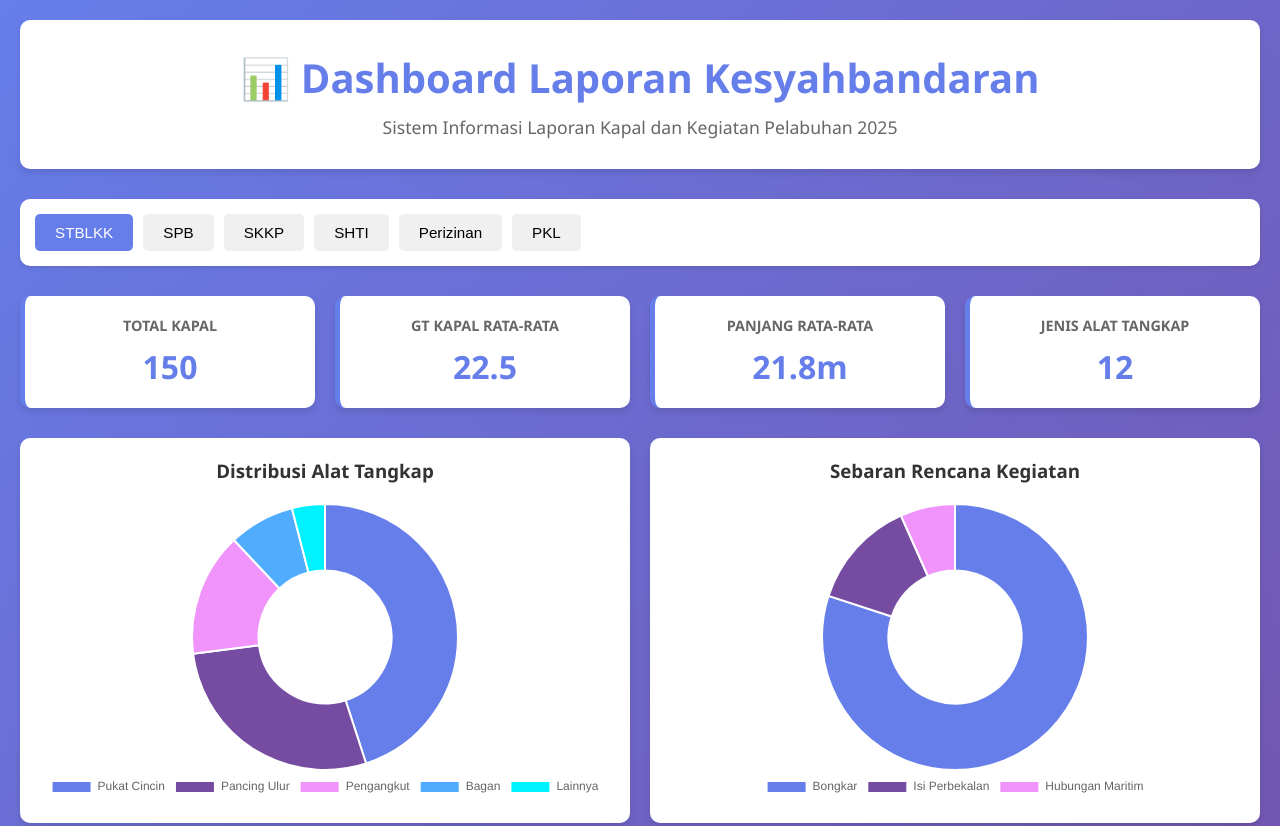
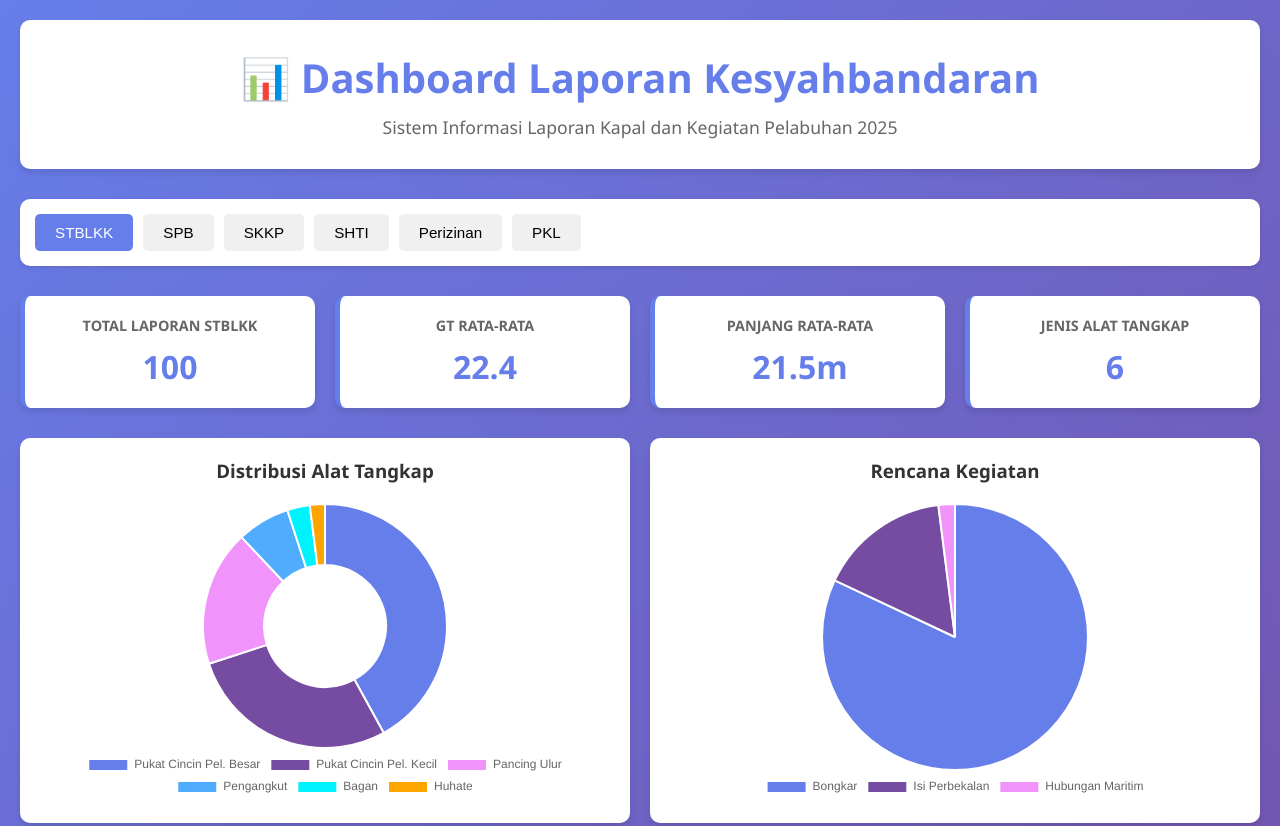
Before and after one commit to agungprayoga19991-commits/SANDAR-RATU, a plain HTML site: page coba.html in a window 1280 px wide. Shown: the top 826 px of the page. Drawn offline with nearby package versions, Linux system fonts and the light colour scheme.

Commit message:
Update cobacobacoba coba.html

```diff
--- a/coba.html
+++ b/coba.html
@@ -144,37 +144,6 @@
             height: 300px;
         }
 
-        .table-container {
-            background: white;
-            padding: 20px;
-            border-radius: 10px;
-            box-shadow: 0 4px 6px rgba(0,0,0,0.1);
-            overflow-x: auto;
-        }
-
-        table {
-            width: 100%;
-            border-collapse: collapse;
-            font-size: 0.9em;
-        }
-
-        th {
-            background: #667eea;
-            color: white;
-            padding: 12px;
-            text-align: left;
-            font-weight: 600;
-        }
-
-        td {
-            padding: 12px;
-            border-bottom: 1px solid #eee;
-        }
-
-        tr:hover {
-            background: #f9f9f9;
-        }
-
         footer {
             text-align: center;
             color: white;
@@ -203,20 +172,20 @@
         <div id="stblkk" class="tab-content active">
             <div class="stats-grid">
                 <div class="stat-card">
-                    <h3>Total Kapal</h3>
-                    <div class="value" id="stblkk-total">150</div>
+                    <h3>Total Laporan STBLKK</h3>
+                    <div class="value">100</div>
                 </div>
                 <div class="stat-card">
-                    <h3>GT Kapal Rata-rata</h3>
-                    <div class="value" id="stblkk-gt">22.5</div>
+                    <h3>GT Rata-rata</h3>
+                    <div class="value">22.4</div>
                 </div>
                 <div class="stat-card">
                     <h3>Panjang Rata-rata</h3>
-                    <div class="value" id="stblkk-panjang">21.8m</div>
+                    <div class="value">21.5m</div>
                 </div>
                 <div class="stat-card">
                     <h3>Jenis Alat Tangkap</h3>
-                    <div class="value" id="stblkk-alat">12</div>
+                    <div class="value">6</div>
                 </div>
             </div>
 
@@ -228,7 +197,7 @@
                     </div>
                 </div>
                 <div class="chart-container">
-                    <h3>Sebaran Rencana Kegiatan</h3>
+                    <h3>Rencana Kegiatan</h3>
                     <div class="chart-wrapper">
                         <canvas id="stblkkKegiatanChart"></canvas>
                     </div>
@@ -248,23 +217,29 @@
             <div class="stats-grid">
                 <div class="stat-card">
                     <h3>Total SPB</h3>
-                    <div class="value" id="spb-total">45</div>
+                    <div class="value">99</div>
                 </div>
                 <div class="stat-card">
-                    <h3>Status Aktif</h3>
-                    <div class="value" id="spb-aktif">42</div>
+                    <h3>GT Rata-rata</h3>
+                    <div class="value">24.2</div>
                 </div>
                 <div class="stat-card">
-                    <h3>Pelanggan Baru</h3>
-                    <div class="value" id="spb-baru">8</div>
+                    <h3>Tanggal Terbit</h3>
+                    <div class="value">Jan 2025</div>
                 </div>
             </div>
 
             <div class="charts-grid">
                 <div class="chart-container">
-                    <h3>Status SPB</h3>
+                    <h3>Distribusi Alat Tangkap SPB</h3>
                     <div class="chart-wrapper">
-                        <canvas id="spbStatusChart"></canvas>
+                        <canvas id="spbAlatChart"></canvas>
+                    </div>
+                </div>
+                <div class="chart-container">
+                    <h3>Sebaran Tanggal Terbit</h3>
+                    <div class="chart-wrapper">
+                        <canvas id="spbTanggalChart"></canvas>
                     </div>
                 </div>
             </div>
@@ -275,24 +250,31 @@
             <div class="stats-grid">
                 <div class="stat-card">
                     <h3>Total SKKP</h3>
-                    <div class="value" id="skkp-total">78</div>
+                    <div class="value">98</div>
                 </div>
                 <div class="stat-card">
-                    <h3>Berlaku</h3>
-                    <div class="value" id="skkp-berlaku">75</div>
+                    <h3>GT Rata-rata</h3>
+                    <div class="value">20.3</div>
                 </div>
                 <div class="stat-card">
-                    <h3>Kadaluarsa</h3>
-                    <div class="value" id="skkp-kadaluarsa">3</div>
+                    <h3>Jenis API</h3>
+                    <div class="value">12</div>
                 </div>
             </div>
 
             <div class="charts-grid">
                 <div class="chart-container">
-                    <h3>Status Sertifikat SKKP</h3>
+                    <h3>Top 10 Alat Penangkap Ikan (API)</h3>
                     <div class="chart-wrapper">
-                        <canvas id="skkpStatusChart"></canvas>
+                        <canvas id="skkpApiChart"></canvas>
                     </div>
+                </div>
+            </div>
+
+            <div class="chart-container">
+                <h3>Sebaran Pelabuhan Cek Fisik</h3>
+                <div class="chart-wrapper" style="height: 400px;">
+                    <canvas id="skkpPelabuhanChart"></canvas>
                 </div>
             </div>
         </div>
@@ -301,24 +283,30 @@
         <div id="shti" class="tab-content">
             <div class="stats-grid">
                 <div class="stat-card">
-                    <h3>Total SHTI</h3>
-                    <div class="value" id="shti-total">62</div>
+                    <h3>Total Laporan SHTI</h3>
+                    <div class="value">58</div>
                 </div>
                 <div class="stat-card">
-                    <h3>Terverifikasi</h3>
-                    <div class="value" id="shti-verifikasi">58</div>
+                    <h3>Total Berat Tangkapan</h3>
+                    <div class="value">450K+ kg</div>
                 </div>
                 <div class="stat-card">
-                    <h3>Belum Verifikasi</h3>
-                    <div class="value" id="shti-belum">4</div>
+                    <h3>Jenis Ikan</h3>
+                    <div class="value">2</div>
                 </div>
             </div>
 
             <div class="charts-grid">
                 <div class="chart-container">
-                    <h3>Status Verifikasi SHTI</h3>
+                    <h3>Jenis Ikan Tertangkap</h3>
                     <div class="chart-wrapper">
-                        <canvas id="shtiStatusChart"></canvas>
+                        <canvas id="shtiJenisChart"></canvas>
+                    </div>
+                </div>
+                <div class="chart-container">
+                    <h3>Tren Berat Tangkapan (Per Kapal)</h3>
+                    <div class="chart-wrapper">
+                        <canvas id="shtiBeratChart"></canvas>
                     </div>
                 </div>
             </div>
@@ -329,15 +317,15 @@
             <div class="stats-grid">
                 <div class="stat-card">
                     <h3>Total Perizinan Pusat</h3>
-                    <div class="value" id="perizinan-pusat">156</div>
+                    <div class="value">100</div>
                 </div>
                 <div class="stat-card">
                     <h3>Total Perizinan Daerah</h3>
-                    <div class="value" id="perizinan-daerah">248</div>
+                    <div class="value">100</div>
                 </div>
                 <div class="stat-card">
-                    <h3>Persetujuan Bulan Ini</h3>
-                    <div class="value" id="perizinan-setuju">32</div>
+                    <h3>Total Keseluruhan</h3>
+                    <div class="value">200</div>
                 </div>
             </div>
 
@@ -349,10 +337,17 @@
                     </div>
                 </div>
                 <div class="chart-container">
-                    <h3>Tren Perizinan Bulanan</h3>
+                    <h3>Alat Tangkap Perizinan Pusat</h3>
                     <div class="chart-wrapper">
-                        <canvas id="perizinantrenChart"></canvas>
+                        <canvas id="perizinanalatChart"></canvas>
                     </div>
+                </div>
+            </div>
+
+            <div class="chart-container">
+                <h3>Status Tanggal Akhir Izin (Daerah)</h3>
+                <div class="chart-wrapper" style="height: 400px;">
+                    <canvas id="perizinandateChart"></canvas>
                 </div>
             </div>
         </div>
@@ -362,30 +357,43 @@
             <div class="stats-grid">
                 <div class="stat-card">
                     <h3>Total PKL</h3>
-                    <div class="value" id="pkl-total">89</div>
+                    <div class="value">36</div>
                 </div>
                 <div class="stat-card">
-                    <h3>Aktif Beroperasi</h3>
-                    <div class="value" id="pkl-aktif">85</div>
+                    <h3>Total Kapal</h3>
+                    <div class="value">36</div>
                 </div>
                 <div class="stat-card">
-                    <h3>Non-aktif</h3>
-                    <div class="value" id="pkl-nonaktif">4</div>
+                    <h3>Jenis Pengupahan</h3>
+                    <div class="value">2</div>
                 </div>
             </div>
 
             <div class="charts-grid">
                 <div class="chart-container">
-                    <h3>Status PKL</h3>
+                    <h3>Jenis Pengupahan PKL</h3>
                     <div class="chart-wrapper">
-                        <canvas id="pklStatusChart"></canvas>
+                        <canvas id="pklUpahChart"></canvas>
                     </div>
+                </div>
+                <div class="chart-container">
+                    <h3>Distribusi GT Kapal PKL</h3>
+                    <div class="chart-wrapper">
+                        <canvas id="pklGtChart"></canvas>
+                    </div>
+                </div>
+            </div>
+
+            <div class="chart-container">
+                <h3>Top 15 Kapal PKL Berdasarkan GT</h3>
+                <div class="chart-wrapper" style="height: 400px;">
+                    <canvas id="pklKapalChart"></canvas>
                 </div>
             </div>
         </div>
 
         <footer>
-            <p>© 2025 Sistem Informasi Laporan Kesyahbandaran | Data diperbarui otomatis dari Google Sheets</p>
+            <p>© 2025 Sistem Informasi Laporan Kesyahbandaran | Data dari Google Sheets</p>
         </footer>
     </div>
 
@@ -393,19 +401,15 @@
         let charts = {};
 
         function showTab(tabName) {
-            // Sembunyikan semua tab
             const contents = document.querySelectorAll('.tab-content');
             contents.forEach(el => el.classList.remove('active'));
 
-            // Hapus active dari semua tombol
             const buttons = document.querySelectorAll('.nav-tab');
             buttons.forEach(btn => btn.classList.remove('active'));
 
-            // Tampilkan tab yang dipilih
             document.getElementById(tabName).classList.add('active');
             event.target.classList.add('active');
 
-            // Render ulang chart jika sudah dibuat
             setTimeout(() => {
                 Object.values(charts).forEach(chart => {
                     if (chart) chart.resize();
@@ -419,10 +423,10 @@
             charts.stblkkAlat = new Chart(stblkkAlatCtx, {
                 type: 'doughnut',
                 data: {
-                    labels: ['Pukat Cincin', 'Pancing Ulur', 'Pengangkut', 'Bagan', 'Lainnya'],
+                    labels: ['Pukat Cincin Pel. Besar', 'Pukat Cincin Pel. Kecil', 'Pancing Ulur', 'Pengangkut', 'Bagan', 'Huhate'],
                     datasets: [{
-                        data: [45, 28, 15, 8, 4],
-                        backgroundColor: ['#667eea', '#764ba2', '#f093fb', '#4facfe', '#00f2fe']
+                        data: [42, 28, 18, 7, 3, 2],
+                        backgroundColor: ['#667eea', '#764ba2', '#f093fb', '#4facfe', '#00f2fe', '#ffa502']
                     }]
                 },
                 options: {
@@ -435,11 +439,11 @@
             // STBLKK - Kegiatan
             const stblkkKegiatanCtx = document.getElementById('stblkkKegiatanChart').getContext('2d');
             charts.stblkkKegiatan = new Chart(stblkkKegiatanCtx, {
-                type: 'doughnut',
+                type: 'pie',
                 data: {
                     labels: ['Bongkar', 'Isi Perbekalan', 'Hubungan Maritim'],
                     datasets: [{
-                        data: [120, 20, 10],
+                        data: [82, 16, 2],
                         backgroundColor: ['#667eea', '#764ba2', '#f093fb']
                     }]
                 },
@@ -450,7 +454,7 @@
                 }
             });
 
-            // STBLKK - Tren
+            // STBLKK - Tren Harian
             const stblkkTrenCtx = document.getElementById('stblkkTrenChart').getContext('2d');
             charts.stblkkTren = new Chart(stblkkTrenCtx, {
                 type: 'line',
@@ -458,11 +462,12 @@
                     labels: ['Jan 1', 'Jan 2', 'Jan 3', 'Jan 4', 'Jan 5', 'Jan 6', 'Jan 7', 'Jan 8', 'Jan 9', 'Jan 10', 'Jan 11'],
                     datasets: [{
                         label: 'Jumlah Kapal Masuk',
-                        data: [6, 15, 8, 6, 8, 6, 14, 8, 6, 12, 19],
+                        data: [6, 15, 8, 6, 8, 6, 14, 8, 6, 12, 5],
                         borderColor: '#667eea',
                         backgroundColor: 'rgba(102, 126, 234, 0.1)',
                         tension: 0.3,
-                        fill: true
+                        fill: true,
+                        borderWidth: 2
                     }]
                 },
                 options: {
@@ -472,15 +477,15 @@
                 }
             });
 
-            // SPB Status
-            const spbStatusCtx = document.getElementById('spbStatusChart').getContext('2d');
-            charts.spbStatus = new Chart(spbStatusCtx, {
-                type: 'pie',
+            // SPB - Alat Tangkap
+            const spbAlatCtx = document.getElementById('spbAlatChart').getContext('2d');
+            charts.spbAlat = new Chart(spbAlatCtx, {
+                type: 'doughnut',
                 data: {
-                    labels: ['Aktif', 'Non-Aktif', 'Pending'],
+                    labels: ['Pukat Cincin Pel. Kecil', 'Pancing Ulur', 'Pukat Cincin Pel. Besar', 'Pengangkut', 'Huhate'],
                     datasets: [{
-                        data: [42, 2, 1],
-                        backgroundColor: ['#667eea', '#f093fb', '#ffa502']
+                        data: [58, 18, 16, 4, 3],
+                        backgroundColor: ['#667eea', '#764ba2', '#f093fb', '#4facfe', '#ffa502']
                     }]
                 },
                 options: {
@@ -490,15 +495,73 @@
                 }
             });
 
-            // SKKP Status
-            const skkpStatusCtx = document.getElementById('skkpStatusChart').getContext('2d');
-            charts.skkpStatus = new Chart(skkpStatusCtx, {
-                type: 'pie',
+            // SPB - Tanggal Terbit
+            const spbTanggalCtx = document.getElementById('spbTanggalChart').getContext('2d');
+            charts.spbTanggal = new Chart(spbTanggalCtx, {
+                type: 'bar',
                 data: {
-                    labels: ['Berlaku', 'Kadaluarsa'],
+                    labels: ['2 Jan', '3 Jan', '4 Jan', '6 Jan', '7 Jan'],
                     datasets: [{
-                        data: [75, 3],
-                        backgroundColor: ['#667eea', '#ff6b6b']
+                        label: 'Jumlah SPB',
+                        data: [8, 12, 23, 37, 19],
+                        backgroundColor: '#667eea'
+                    }]
+                },
+                options: {
+                    responsive: true,
+                    maintainAspectRatio: false,
+                    plugins: { legend: { display: true } }
+                }
+            });
+
+            // SKKP - API (Top 10)
+            const skkpApiCtx = document.getElementById('skkpApiChart').getContext('2d');
+            charts.skkpApi = new Chart(skkpApiCtx, {
+                type: 'horizontalBar',
+                data: {
+                    labels: ['Pukat Cincin Pel. Kecil', 'Pancing Ulur', 'Pukat Cincin Pel. Besar', 'Jaring Tarik Berkantong', 'Pengangkut', 'Huhate', 'Rawai Dasar', 'Panah', 'Bagan Perahu', 'Tonda'],
+                    datasets: [{
+                        label: 'Jumlah Kapal',
+                        data: [28, 18, 16, 10, 8, 5, 1, 2, 9, 1],
+                        backgroundColor: '#667eea'
+                    }]
+                },
+                options: {
+                    indexAxis: 'y',
+                    responsive: true,
+                    maintainAspectRatio: false,
+                    plugins: { legend: { display: true } }
+                }
+            });
+
+            // SKKP - Pelabuhan
+            const skkpPelabuhanCtx = document.getElementById('skkpPelabuhanChart').getContext('2d');
+            charts.skkpPelabuhan = new Chart(skkpPelabuhanCtx, {
+                type: 'bar',
+                data: {
+                    labels: ['PP. Kendari', 'PP. Lappa', 'PP. Beba', 'PP. Paotere', 'PP. Lonrae', 'PP. Wameo', 'PP. Tarakan', 'PP. Barombong', 'PP. Rumbia', 'PP. Sebatik'],
+                    datasets: [{
+                        label: 'Jumlah Inspeksi',
+                        data: [18, 16, 11, 7, 12, 6, 2, 6, 1, 1],
+                        backgroundColor: '#667eea'
+                    }]
+                },
+                options: {
+                    responsive: true,
+                    maintainAspectRatio: false,
+                    plugins: { legend: { display: true } }
+                }
+            });
+
+            // SHTI - Jenis Ikan
+            const shtiJenisCtx = document.getElementById('shtiJenisChart').getContext('2d');
+            charts.shtiJenis = new Chart(shtiJenisCtx, {
+                type: 'doughnut',
+                data: {
+                    labels: ['Skipjack Tuna', 'Yellowfin Tuna'],
+                    datasets: [{
+                        data: [55, 45],
+                        backgroundColor: ['#667eea', '#f093fb']
                     }]
                 },
                 options: {
@@ -508,15 +571,38 @@
                 }
             });
 
-            // SHTI Status
-            const shtiStatusCtx = document.getElementById('shtiStatusChart').getContext('2d');
-            charts.shtiStatus = new Chart(shtiStatusCtx, {
-                type: 'doughnut',
+            // SHTI - Berat Tangkapan Per Kapal
+            const shtiBeratCtx = document.getElementById('shtiBeratChart').getContext('2d');
+            charts.shtiBerat = new Chart(shtiBeratCtx, {
+                type: 'line',
                 data: {
-                    labels: ['Terverifikasi', 'Belum Verifikasi'],
+                    labels: ['RATU MANDAR 03', 'KUDA LAUT 11', 'L A GONA', 'MANDALA DUA', 'FAUZIYYAH 01', 'ANUGRAH 57', 'BERBY BERLAYAR', 'MACCINI BAJI 02'],
                     datasets: [{
-                        data: [58, 4],
-                        backgroundColor: ['#667eea', '#ffa502']
+                        label: 'Total Berat (Kg)',
+                        data: [38850, 30000, 102000, 35450, 24886, 19403, 20669, 32173],
+                        borderColor: '#667eea',
+                        backgroundColor: 'rgba(102, 126, 234, 0.1)',
+                        tension: 0.3,
+                        fill: true,
+                        borderWidth: 2
+                    }]
+                },
+                options: {
+                    responsive: true,
+                    maintainAspectRatio: false,
+                    plugins: { legend: { display: true } }
+                }
+            });
+
+            // Perizinan - Perbandingan Pusat vs Daerah
+            const perizinantypeCtx = document.getElementById('perizinantypeChart').getContext('2d');
+            charts.perizinanttype = new Chart(perizinantypeCtx, {
+                type: 'pie',
+                data: {
+                    labels: ['Perizinan Pusat', 'Perizinan Daerah'],
+                    datasets: [{
+                        data: [100, 100],
+                        backgroundColor: ['#667eea', '#764ba2']
                     }]
                 },
                 options: {
@@ -526,16 +612,34 @@
                 }
             });
 
-            // Perizinan Type
-            const perizinantypeCtx = document.getElementById('perizinantypeChart').getContext('2d');
-            charts.perizinanttype = new Chart(perizinantypeCtx, {
+            // Perizinan - Alat Tangkap Pusat
+            const perizinanalatCtx = document.getElementById('perizinanalatChart').getContext('2d');
+            charts.perizinanalat = new Chart(perizinanalatCtx, {
+                type: 'doughnut',
+                data: {
+                    labels: ['Pukat Cincin Pel. Kecil', 'Pancing Ulur', 'Pengangkut', 'Bagan Berperahu', 'Lainnya'],
+                    datasets: [{
+                        data: [72, 12, 8, 5, 3],
+                        backgroundColor: ['#667eea', '#764ba2', '#f093fb', '#4facfe', '#00f2fe']
+                    }]
+                },
+                options: {
+                    responsive: true,
+                    maintainAspectRatio: false,
+                    plugins: { legend: { position: 'bottom' } }
+                }
+            });
+
+            // Perizinan - Tanggal Akhir Izin Daerah
+            const perizinandateCtx = document.getElementById('perizinandateChart').getContext('2d');
+            charts.perizinantdate = new Chart(perizinandateCtx, {
                 type: 'bar',
                 data: {
-                    labels: ['Pusat', 'Daerah'],
+                    labels: ['Semua Kapal', 'Berakhir 31 Des 2025'],
                     datasets: [{
-                        label: 'Jumlah Perizinan',
-                        data: [156, 248],
-                        backgroundColor: ['#667eea', '#764ba2']
+                        label: 'Jumlah Kapal',
+                        data: [100, 100],
+                        backgroundColor: ['#667eea', '#f093fb']
                     }]
                 },
                 options: {
@@ -545,21 +649,34 @@
                 }
             });
 
-            // Perizinan Trend
-            const perizinantrenCtx = document.getElementById('perizinantrenChart').getContext('2d');
-            charts.perizinantren = new Chart(perizinantrenCtx, {
-                type: 'line',
+            // PKL - Jenis Pengupahan
+            const pklUpahCtx = document.getElementById('pklUpahChart').getContext('2d');
+            charts.pklUpah = new Chart(pklUpahCtx, {
+                type: 'pie',
                 data: {
-                    labels: ['November', 'Desember', 'Januari'],
+                    labels: ['Bagi Hasil', 'Gaji Pokok'],
                     datasets: [{
-                        label: 'Pusat',
-                        data: [120, 135, 156],
-                        borderColor: '#667eea'
-                    },
-                    {
-                        label: 'Daerah',
-                        data: [200, 220, 248],
-                        borderColor: '#764ba2'
+                        data: [32, 4],
+                        backgroundColor: ['#667eea', '#f093fb']
+                    }]
+                },
+                options: {
+                    responsive: true,
+                    maintainAspectRatio: false,
+                    plugins: { legend: { position: 'bottom' } }
+                }
+            });
+
+            // PKL - Distribusi GT
+            const pklGtCtx = document.getElementById('pklGtChart').getContext('2d');
+            charts.pklGt = new Chart(pklGtCtx, {
+                type: 'bar',
+                data: {
+                    labels: ['GT 5', 'GT 15', 'GT 27-30', 'GT 53'],
+                    datasets: [{
+                        label: 'Jumlah Kapal',
+                        data: [2, 2, 30, 2],
+                        backgroundColor: '#667eea'
                     }]
                 },
                 options: {
@@ -569,26 +686,27 @@
                 }
             });
 
-            // PKL Status
-            const pklStatusCtx = document.getElementById('pklStatusChart').getContext('2d');
-            charts.pklStatus = new Chart(pklStatusCtx, {
-                type: 'doughnut',
+            // PKL - Top Kapal
+            const pklKapalCtx = document.getElementById('pklKapalChart').getContext('2d');
+            charts.pklKapal = new Chart(pklKapalCtx, {
+                type: 'horizontalBar',
                 data: {
-                    labels: ['Aktif', 'Non-Aktif'],
+                    labels: ['SINAR TIWORO (53)', 'MUTIARA HAFZA 01 (30)', 'KMN. SULTRA INDAH (30)', 'KMN. ARMADA 3A (30)', 'KMN. ERA BARU 05 (30)', 'BUKIT SAFA (30)', 'JABAL RAHMA 5 (30)', 'TUNAS HARAPAN 77 (30)', 'RENAND 01 (30)', 'SINAR HAFZA (30)', 'SAMUDRA ALFATIH (28)', 'HIKMA ILAHI 3 (30)', 'ARIFAN JAYA (30)', 'KUDA LAUT II (30)', 'NUR FALAH (29)'],
                     datasets: [{
-                        data: [85, 4],
-                        backgroundColor: ['#667eea', '#ff6b6b']
+                        label: 'GT',
+                        data: [53, 30, 30, 30, 30, 30, 30, 30, 30, 30, 28, 30, 30, 30, 29],
+                        backgroundColor: '#667eea'
                     }]
                 },
                 options: {
+                    indexAxis: 'y',
                     responsive: true,
                     maintainAspectRatio: false,
-                    plugins: { legend: { position: 'bottom' } }
+                    plugins: { legend: { display: true } }
                 }
             });
         }
 
-        // Initialize saat halaman dimuat
         window.addEventListener('load', initCharts);
     </script>
 </body>
```
